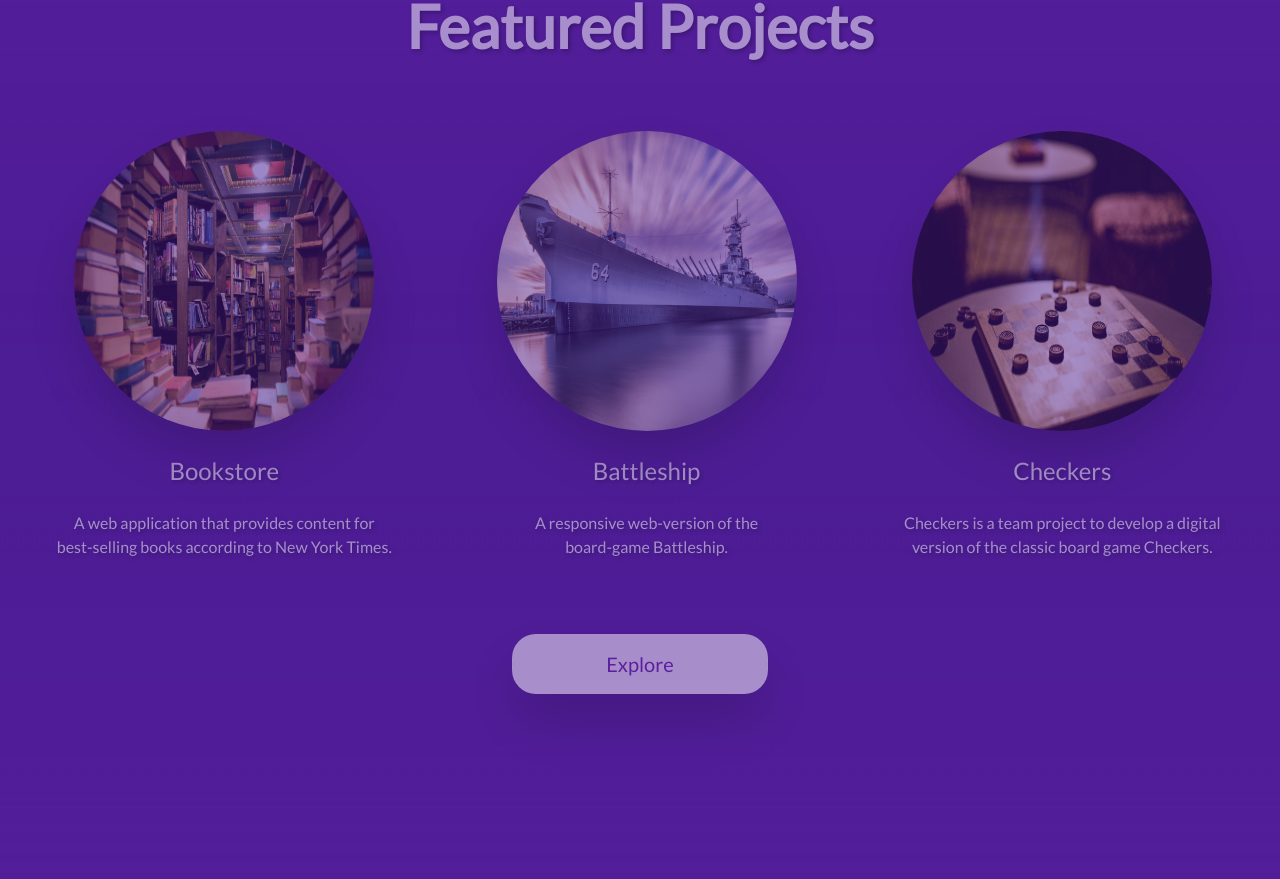
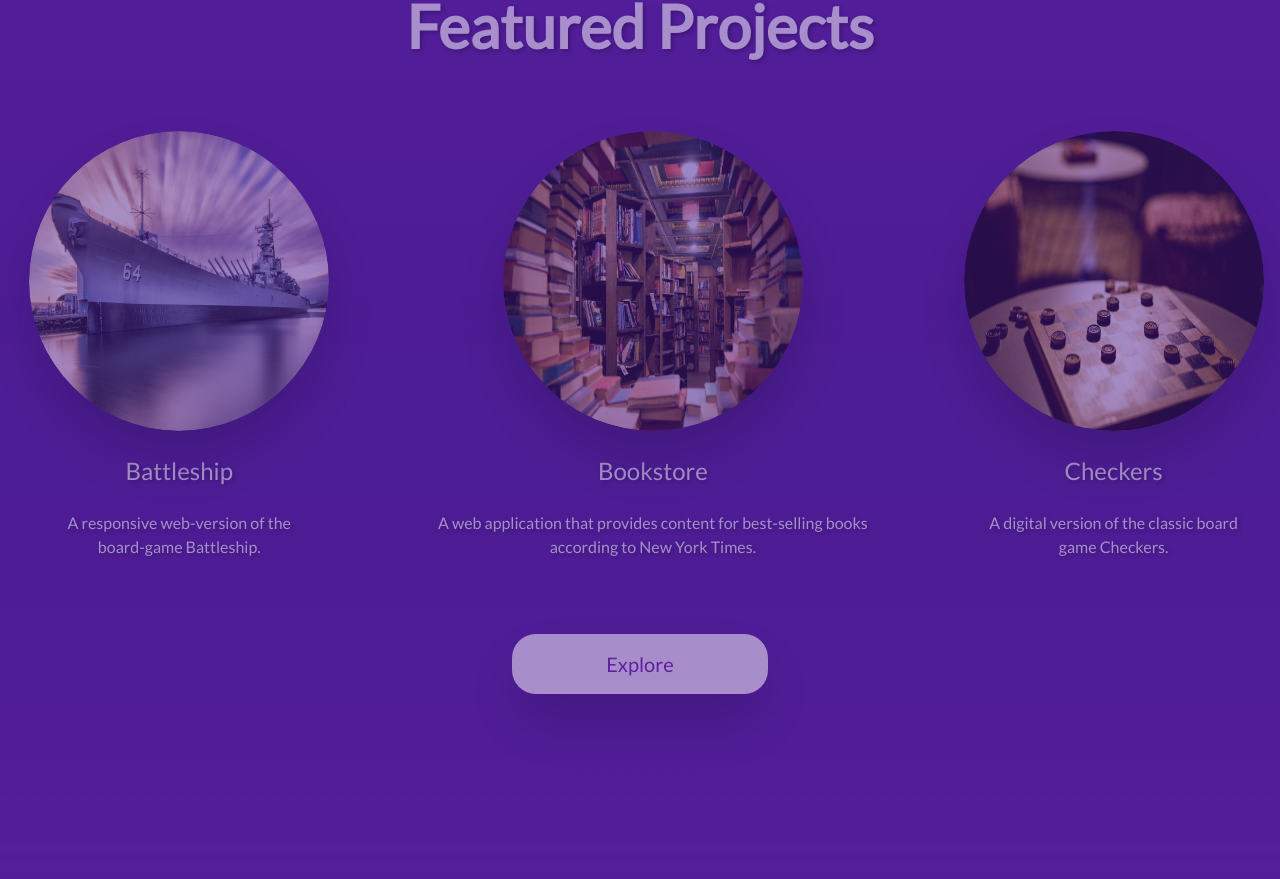
Before and after one commit to eugenechevski/PersonalPortfolio, a Next.js app: page / in a window 1280 px wide. Shown: the part 1618-2497 px from the top of the page. Built offline with nearby package versions, Linux system fonts and the light colour scheme.

Commit message:
Refactoring code & another form fix

```diff
--- a/next.config.js
+++ b/next.config.js
@@ -1,28 +1,6 @@
 /** @type {import('next').NextConfig} */
 const nextConfig = {
   productionBrowserSourceMaps: true,
-  images: {
-    remotePatterns: [
-      {
-        protocol: 'https',
-        hostname: 'static01.nyt.com',
-        port: '',
-        pathname: '/**',
-      },
-      {
-        protocol: 'https',
-        hostname: 'nationalinterest.org',
-        port: '',
-        pathname: '/**',
-      },
-      {
-        protocol: 'https',
-        hostname: 'images.unsplash.com',
-        port: '',
-        pathname: '/**',
-      }
-    ],
-  },
   compiler: {
     styledComponents: true
   }
--- a/package.json
+++ b/package.json
@@ -19,7 +19,7 @@
     "autoprefixer": "10.4.14",
     "eslint": "8.41.0",
     "eslint-config-next": "13.4.3",
-    "next": "^13.4.4",
+    "next": "^13.4.5",
     "package": "^1.0.1",
     "package.json": "^0.0.0",
     "postcss": "8.4.23",
@@ -28,7 +28,8 @@
     "react-hook-form": "^7.44.2",
     "styled-components": "^5.3.11",
     "tailwindcss": "3.3.2",
-    "typescript": "5.0.4"
+    "typescript": "5.0.4",
+    "uniqid": "^5.4.0"
   },
   "devDependencies": {
     "@types/styled-components": "^5.1.26",
--- a/src/app/page.tsx
+++ b/src/app/page.tsx
@@ -17,6 +17,30 @@ import aboutImg from "@/assets/about.jpeg";
 import bookstoreImg from "@/assets/bookstore.jpg";
 import battleshipImg from "@/assets/battleship.jpg";
 import checkersImg from "@/assets/checkers.jpg";
+
+import uniqid from "uniqid";
+
+const projects = [
+  {
+    name: "Battleship",
+    link: "https://github.com/eugenechevski/battleship",
+    description: "A responsive web-version of the board-game Battleship.",
+    image: battleshipImg,
+  },
+  {
+    name: "Bookstore",
+    link: "https://github.com/eugenechevski/bookstore",
+    description:
+      "A web application that provides content for best-selling books according to New York Times.",
+    image: bookstoreImg,
+  },
+  {
+    name: "Checkers",
+    link: "https://github.com/eugenechevski/checkers-game",
+    description: "A digital version of the classic board game Checkers.",
+    image: checkersImg,
+  },
+];
 
 export default function Page() {
   /**
@@ -118,7 +142,6 @@ export default function Page() {
     flex
     flex-col
     sm:flex-row
-    gap-12
   `;
 
   const Project = tw.article`
@@ -303,13 +326,13 @@ export default function Page() {
       <FeaturedProjects>
         <SectionHeading>Featured Projects</SectionHeading>
         <ProjectsContainer>
-          <Project>
+          {projects.map(({ name, link, description, image }) => (
+            <Project key={uniqid()}>
               <ProjectImageContainer>
-              <Link
-                href={"https://github.com/eugenechevski/bookstore"}
-              >
+                <Link className="relative h-full w-full" href={link}>
                   <Image
-                  src={bookstoreImg}
+                    className="rounded-full"
+                    src={image}
                     alt="bookstore"
                     quality={100}
                     priority={true}
@@ -318,51 +341,10 @@ export default function Page() {
                   />
                 </Link>
               </ProjectImageContainer>
-            <ProjectTitle>Bookstore</ProjectTitle>
-            <ProjectDescription>
-              A web application that provides content for best-selling books
-              according to New York Times.
-            </ProjectDescription>
+              <ProjectTitle>{name}</ProjectTitle>
+              <ProjectDescription>{description}</ProjectDescription>
             </Project>
-          <Project>
-            <ProjectImageContainer>
-              <Link href={"https://github.com/eugenechevski/battleship"}>
-                <Image
-                  src={battleshipImg}
-                  alt="battleship"
-                  quality={100}
-                  priority={true}
-                  sizes="(max-width: 576px) 150px, 300px"
-                  fill
-                />
-              </Link>
-            </ProjectImageContainer>
-            <ProjectTitle>Battleship</ProjectTitle>
-            <ProjectDescription>
-              A responsive web-version of the board-game Battleship.
-            </ProjectDescription>
-          </Project>
-          <Project>
-            <ProjectImageContainer>
-              <Link
-                href={"https://github.com/eugenechevski/checkers-game"}
-              >
-                <Image
-                  src={checkersImg}
-                  alt="checkers"
-                  quality={100}
-                  priority={true}
-                  sizes="(max-width: 576px) 150px, 300px"
-                  fill
-                />
-              </Link>
-            </ProjectImageContainer>
-            <ProjectTitle>Checkers</ProjectTitle>
-            <ProjectDescription>
-              Checkers is a team project to develop a digital version of the
-              classic board game Checkers.
-            </ProjectDescription>
-          </Project>
+          ))}
         </ProjectsContainer>
         <Link href={"https://github.com/eugenechevski"}>
           <ExploreButton>Explore</ExploreButton>
@@ -398,8 +380,7 @@ export default function Page() {
           </ContactMessageParagraph>
         </ContactMessageContainer>
         <ContactForm
-          method="POST"
-          action={'/success'}
+          action={"/success"}
           name="contact"
           data-netlify="true"
           data-netlify-recaptcha="true"
--- a/tsconfig.json
+++ b/tsconfig.json
@@ -5,7 +5,7 @@
     "lib": ["dom", "dom.iterable", "esnext"],
     "allowJs": true,
     "skipLibCheck": true,
-    "strict": true,
+    "strict": false,
     "forceConsistentCasingInFileNames": true,
     "noEmit": true,
     "esModuleInterop": true,
```
Also changed, not shown: 1 other file (tests, documents, lock files or other folders). Lines whose indentation alone changed are shown as unchanged.
